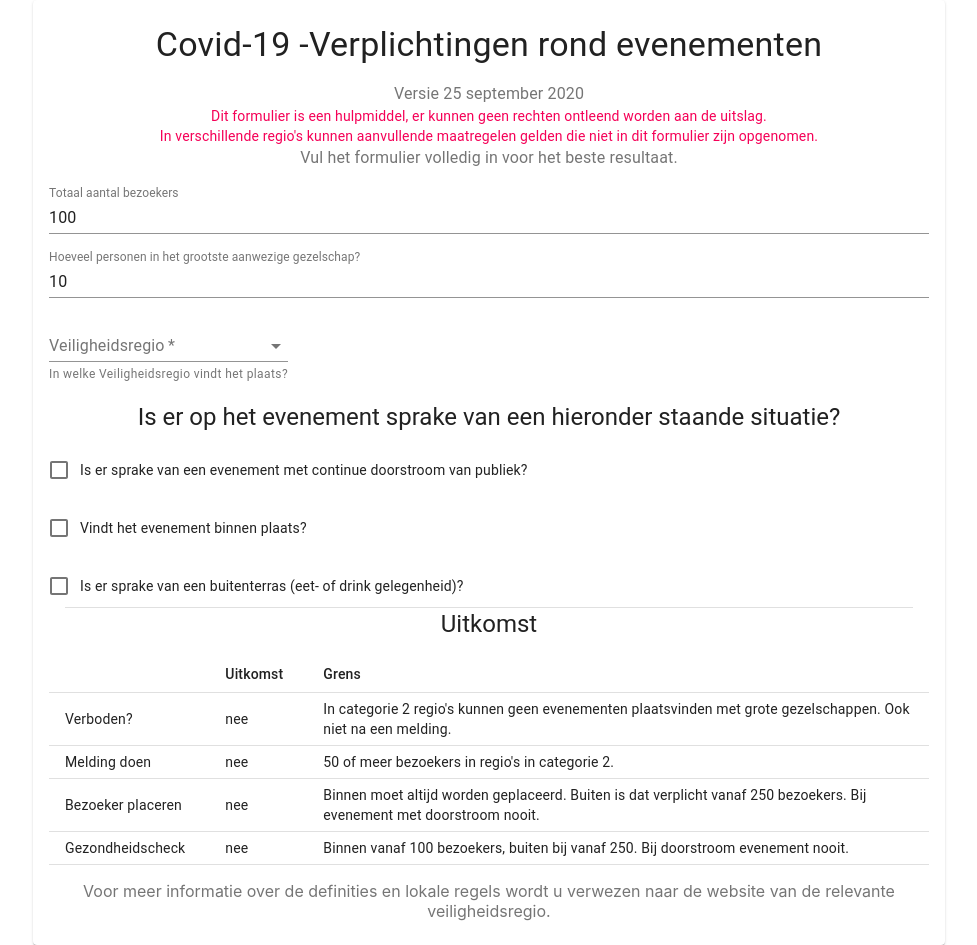
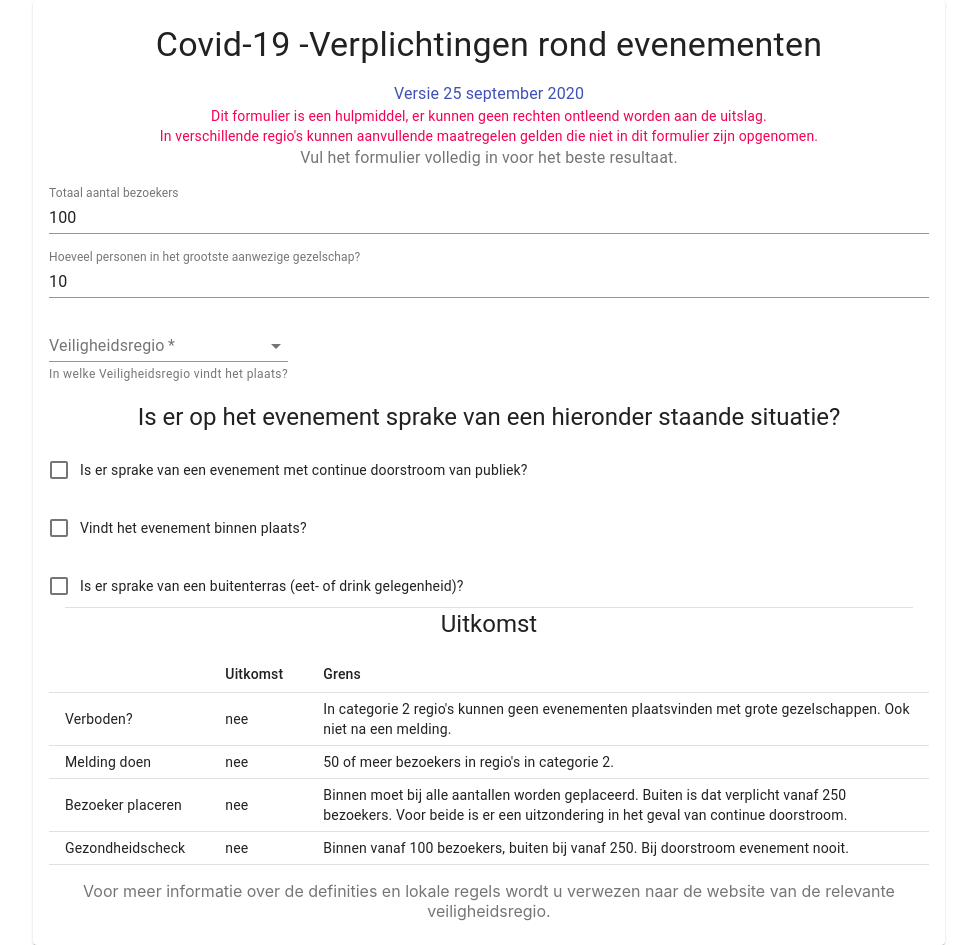
Before and after one commit to De-Regelaar/ERC, a React (Create React App) app: page / in a window 1280 px wide. Shown: the whole page, without its empty margins (151-1128 px from the left). Built offline with nearby package versions, Linux system fonts and the light colour scheme.

Commit message:
changelog

```diff
--- a/src/Calculator.js
+++ b/src/Calculator.js
@@ -89,7 +89,7 @@ class Calculator extends React.Component
 			uitkomst: ((this.state.bezoekers>=250) && (this.state.binnen<1) && (this.state.doorstroom<1))
 			|| ((this.state.binnen>=1) && (this.state.doorstroom<1))
 			|| (this.state.terras>=1)?<Typography color='Secondary'>ja</Typography>:"nee",
-			grens: "Binnen moet altijd worden geplaceerd. Buiten is dat verplicht vanaf 250 bezoekers. Bij evenement met doorstroom nooit.",
+			grens: "Binnen moet bij alle aantallen worden geplaceerd. Buiten is dat verplicht vanaf 250 bezoekers. Voor beide is er een uitzondering in het geval van continue doorstroom.",
 		};
 		const check = {
 			name: "Gezondheidscheck",
@@ -107,12 +107,13 @@ class Calculator extends React.Component
 
 					</Grid>
 					<Grid item xs={12}>
-						<Typography color='TextSecondary'>Versie 25 september 2020 </Typography>
+						<Typography color='primary'>Versie 25 september 2020 </Typography>
 						<Typography variant="body2" color='secondary'> Dit formulier is een hulpmiddel, er kunnen geen rechten ontleend worden aan de uitslag. </Typography>
 						<Typography variant="body2" color='secondary'> In verschillende regio's kunnen aanvullende maatregelen gelden die niet in dit formulier zijn opgenomen. </Typography>
 						<Typography variant="body1" color='TextSecondary'> Vul het formulier volledig in voor het beste resultaat. </Typography>
 					</Grid>
-					<Grid item xs={12}>
+					<Grid item xs={12}
+					align="left">
 						<TextField
 							id="bezoekers"
 							name="bezoekers"
@@ -124,7 +125,8 @@ class Calculator extends React.Component
 						/>
 					</Grid>
 
-					<Grid item xs={12}>
+					<Grid item xs={12}
+					align="left">
 						<TextField
 							id="gezelschap"
 							name="gezelschap"
```
